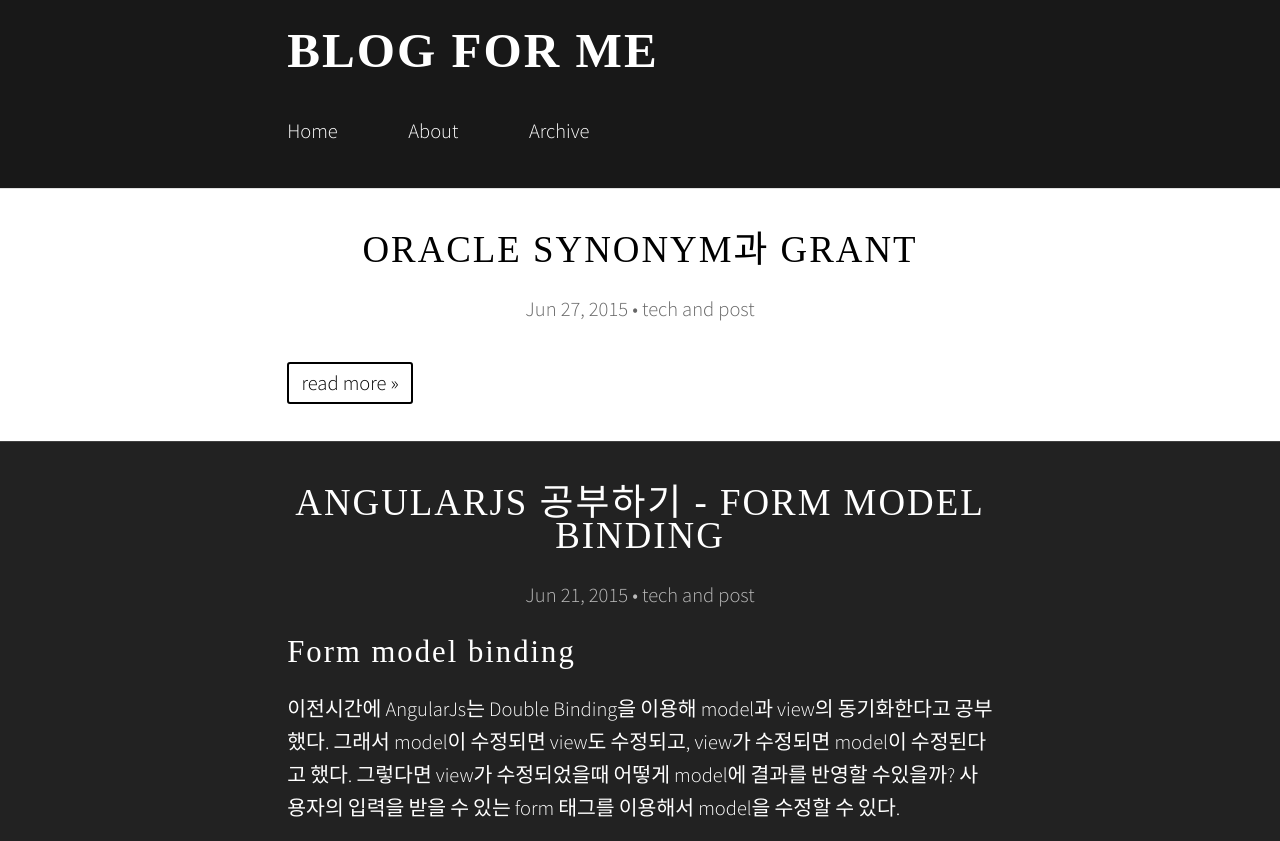
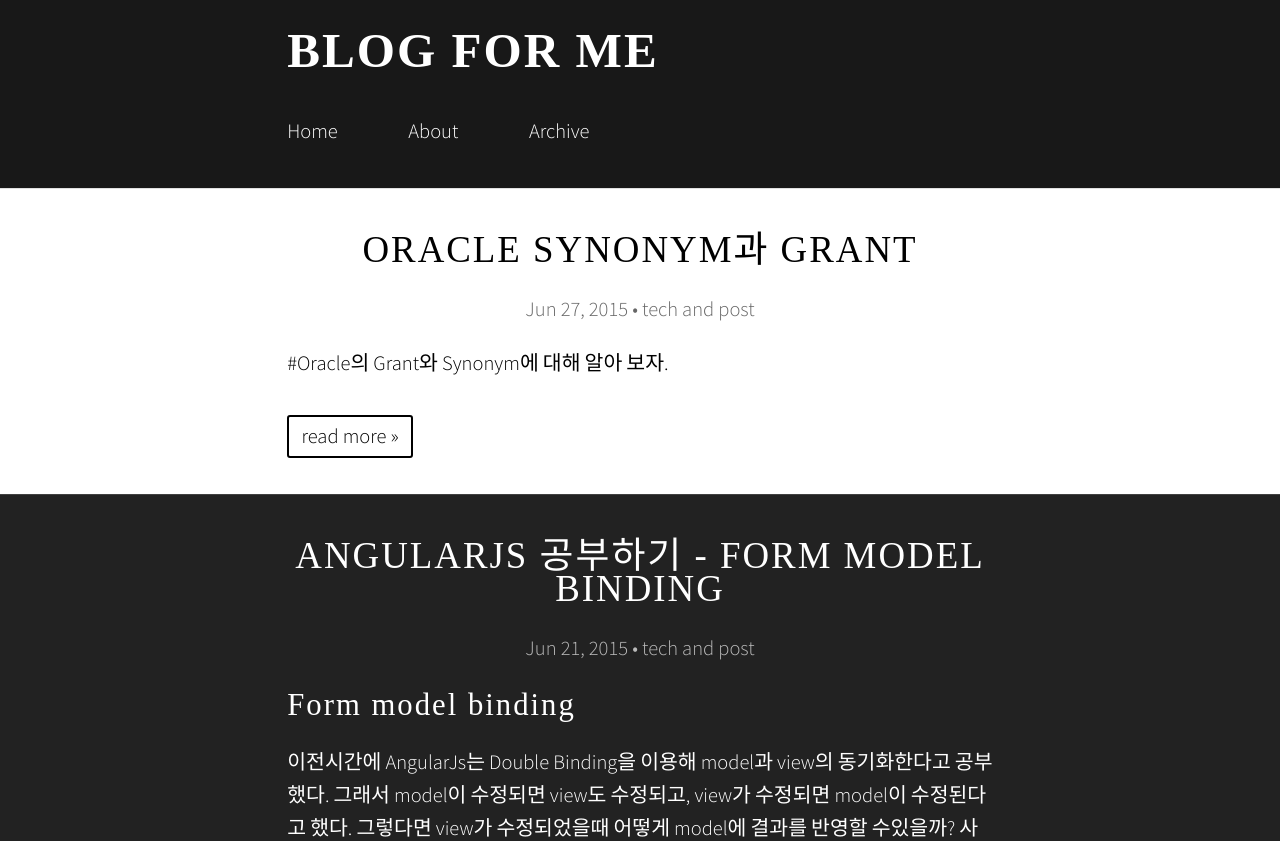
Before and after one commit to sungbine/sungbine.github.io, a Jekyll site: the page built from index.html, in a window 1280 px wide and 900 px high, cut to the strip 0-841 px from the top of the window. Built offline with Jekyll 4.4.1, drawn with Linux system fonts in a browser that asks for light colours; nearby versions of some CDN libraries; some web fonts are replaced; Markdown is read by kramdown in place of the engine named in the settings; part of the change alters nothing that is shown.

Commit message:
no message

`````diff
--- a/_posts/2015-06-27-synonym_vs_grant.md
+++ b/_posts/2015-06-27-synonym_vs_grant.md
@@ -4,3 +4,58 @@ title:  "Oracle Synonym과 Grant"
 date:   2015-06-27 14:34:00
 categories: tech post
 ---
+#Oracle의 Grant와 Synonym에 대해 알아 보자.
+
+
+"여러 DB 계정에서 같은 DB의 동일한 테이블에 접근하려면 어떻게 해야할까?"</br>
+"어떤 계정은 Select권한만 있으면 좋겠고, 어떤 계정은 Intert와 Select가 있었으면 좋겠다면?"<br>
+위와 같은 경우처럼 DB는 여러 계정을 만들어 상황에 맞게 권한을 설정해서 사용할 수있다.
+
+
+예를 들어 A라는 계정은 모든 DML을 사용할 수 있다고 하자. 그런데 필요에 의해 A계정의 TableA 라는 테이블 SELECT만 가능한 B 계정이 필요해 졌다.
+
+이럴 때 사용하는 명령어가 바로 ***==GRANT==*** 이다.<br>
+GRANT는 계정에 권한을 부여 할 수있는데, 이를 사용할 수 있는 계정은 그 객체(예를 들어 TABLE)의 OWNER만이 부여 할 수있다.<br>
+
+위의 예제에서는 A라는 계정으로 B 계정에 TableA에 GRANT를 설정함으로서 B가 TableA를 SELECT 하도록 할 수있다
+
+``` GRANT select on A.TableA to B ```
+
+라고 하면 B는
+
+```
+SELECT * FROM A.TableA
+```
+가 가능해 진다.
+
+###이렇게 각 권한을 부여 할 수있도록 하는 것이 바로  GRANT 이다.
+
+근데 불편한 점이 한가지 눈에 띈다. 보통 우리가 쿼리를 작성할때는 Table명만을 사용하여 쿼리르 작성하지 위의 경우처럼 A.TableA라고 계정명을 함께 사용하지 않는다. 아주 번거롭고 귀찮은 쿼리 작성이 될것이다. 이를 위해 사용하는 것이 바로 ***==Synonym==***이다.
+
+Synonym은 객체의 OWNER가 아닌 권한을 부여 받은 계정에서 적용 할 수있다.*(해당 계정은 Synonym 생성 권한이 필요하다. 없다면 sys계정을 통해 부여할 수있다.)*
+
+``` CREATE synonym TableA for A.TableA ```
+
+라고 작성하면 B 계정에서도
+
+``` SELECT * FROM TableA ````
+
+의 쿼리가 정상적으로 동작하게 된다.
+
+일종의 Alias를 지정하는 방법인 것이다.
+
+내가 헷갈렸던 부분은 Synonym에도 기본적으로 권한이 들어가지 않을까 하는 것이었다. 그러나 Synonym은 권한을 부여하지는 않는다. 이를 사용하기 위해서는 꼭 Grant로 권한이 부여된 상태에서만 가능하다는 것을 잊지 말아야 한다.
+
+
+#Tip. Synonym 제어 쿼리
+## synonym 확인
+``` SELECT * FROM user_sysnonyms ``` - 현재 계정의 synonym만 확인
+``` SELECT * FROM all_sysnonyms ``` - 모든 계정의 synonym을 확인
+
+위의 두가지 쿼리를 통해 synonym을 확인 할 수있다.
+
+## synonym 삭제
+
+``` DROP synonym TableA ```
+
+라고 하면 삭제된다.
`````
